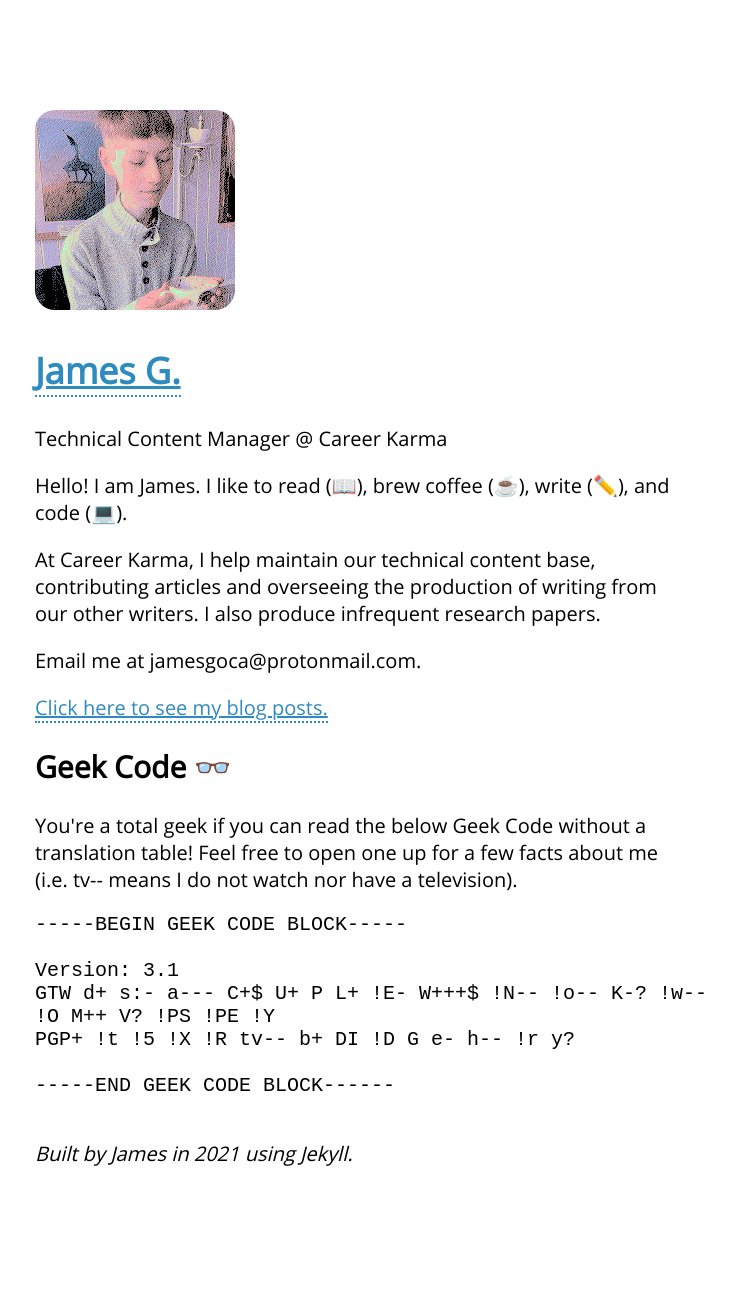
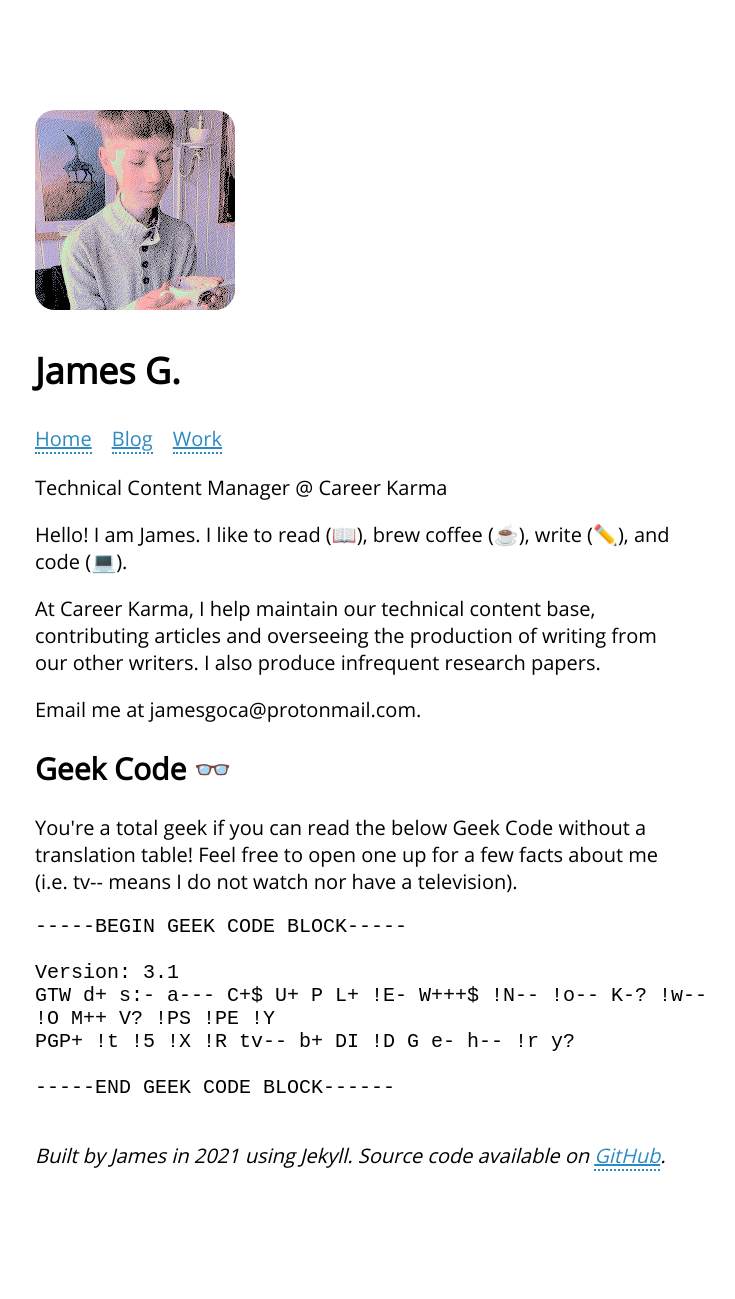
Before and after one commit to capjamesg/website, a Jekyll site: the page built from index.markdown, in a window 1280 px wide. Shown: the whole page, without its empty margins (280-1015 px from the left). Built offline with Jekyll 4.4.1, drawn with Linux system fonts in a browser that asks for light colours.

Commit message:
feat: Add work page, update footer, finish blog

```diff
--- a/Gemfile
+++ b/Gemfile
@@ -27,3 +27,5 @@ end
 
 # Performance-booster for watching directories on Windows
 gem "wdm", "~> 0.1.1", :platforms => [:mingw, :x64_mingw, :mswin]
+
+gem "jekyll-paginate"
--- a/_config.yml
+++ b/_config.yml
@@ -33,6 +33,10 @@ github_username:  jekyll
 theme: minima
 plugins:
   - jekyll-feed
+  - jekyll-paginate
+
+paginate: 5
+paginate_path: "/blog/page:num/"
 
 # Exclude from processing.
 # The following items will not be processed, by default.
--- a/_includes/footer.html
+++ b/_includes/footer.html
@@ -1,3 +1,3 @@
 <footer>
-	<p><em>Built by James in 2021 using Jekyll.</em></p>
+	<p><em>Built by James in 2021 using Jekyll. Source code available on <a href="https://github.com/capjamesg/website">GitHub</a>.</em></p>
 </footer>
--- a/_includes/nav.html
+++ b/_includes/nav.html
@@ -1,4 +1,11 @@
 <section>
 	<img src="/assets/headshot.png" />
-	<h1><a href="/">James G.</a></h1>
+	<h1>James G.</h1>
+	<nav>
+		<ul>
+			<li><a href="/">Home</a></li>
+			<li><a href="/blog">Blog</a></li>
+			<li><a href="/work">Work</a></li>
+		</ul>
+	</nav>
 </section>
--- a/assets/styles.css
+++ b/assets/styles.css
@@ -37,3 +37,17 @@ ul {
 	list-style-type: none;
 	padding: 0;
 }
+
+nav ul {
+	overflow: hidden;
+}
+
+nav li {
+	float: left;
+	padding-right: 20px;
+	display: inline;
+}
+
+nav li a {
+	display: block;
+}
--- a/index.markdown
+++ b/index.markdown
@@ -7,7 +7,6 @@ layout: default
 	<p>Hello! I am James. I like to read (📖), brew coffee (☕), write (✏️), and code (💻).</p>
 	<p>At Career Karma, I help maintain our technical content base, contributing articles and overseeing the production of writing from our other writers. I also produce infrequent research papers.</p>
 	<p>Email me at jamesgoca@protonmail.com.</p>
-	<a href="/blog.html">Click here to see my blog posts.</a>
 </section>
 <section>
 	<h2>Geek Code 👓</h2>
```
Also changed, not shown: _posts/2020-09-25-three-hills-columbian-cundinimarca-review.md (deleted, +0 -37 lines), _posts/2020-09-26-brewing-coffee-with-the-aeropress.md (deleted, +0 -37 lines), _posts/2020-10-04-coffee-cupping-with-steampunk.md (deleted, +0 -43 lines), blog/index.html (added, +43 -0 lines), work.markdown (added, +11 -0 lines), Gemfile.lock.
